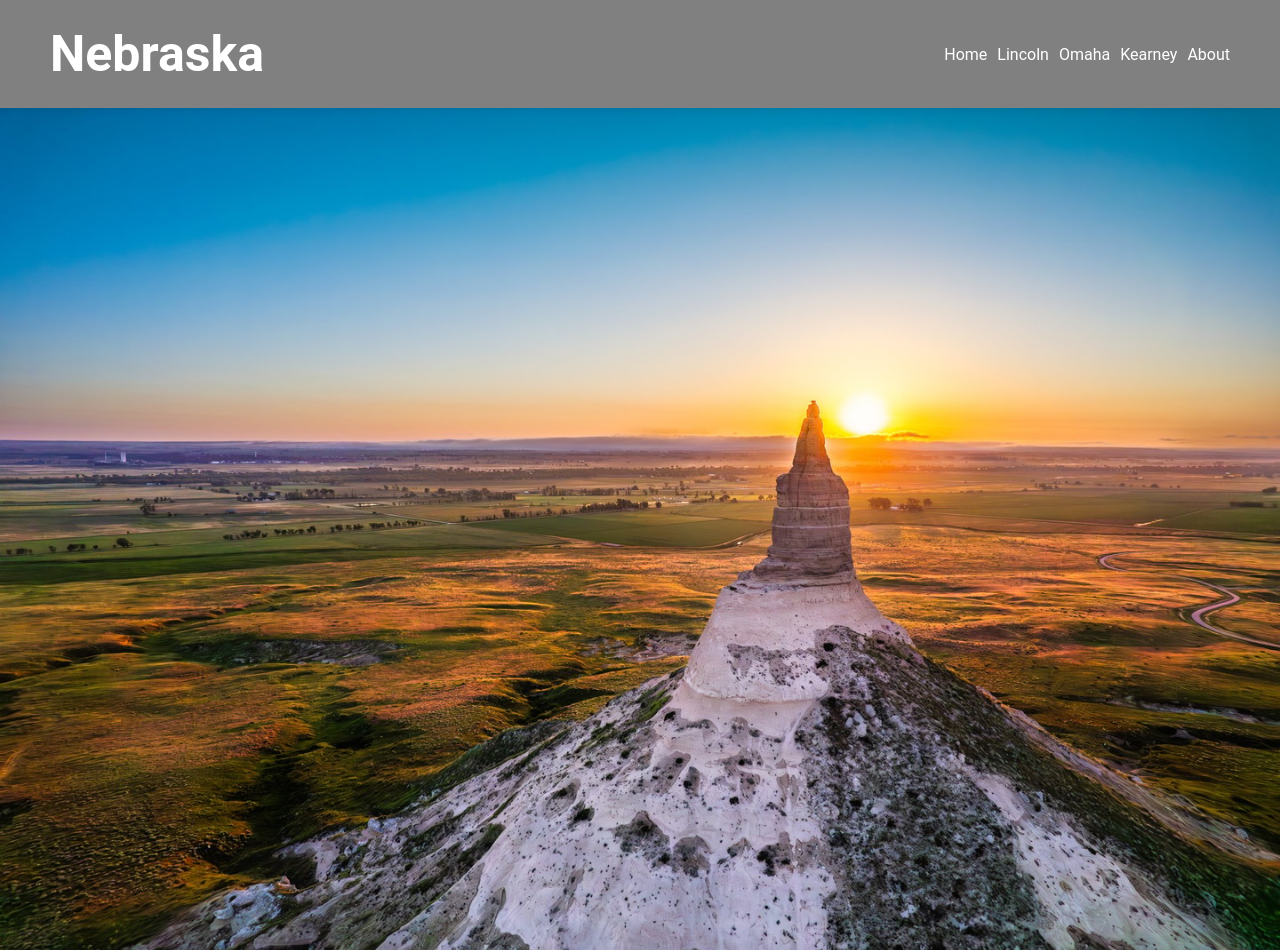
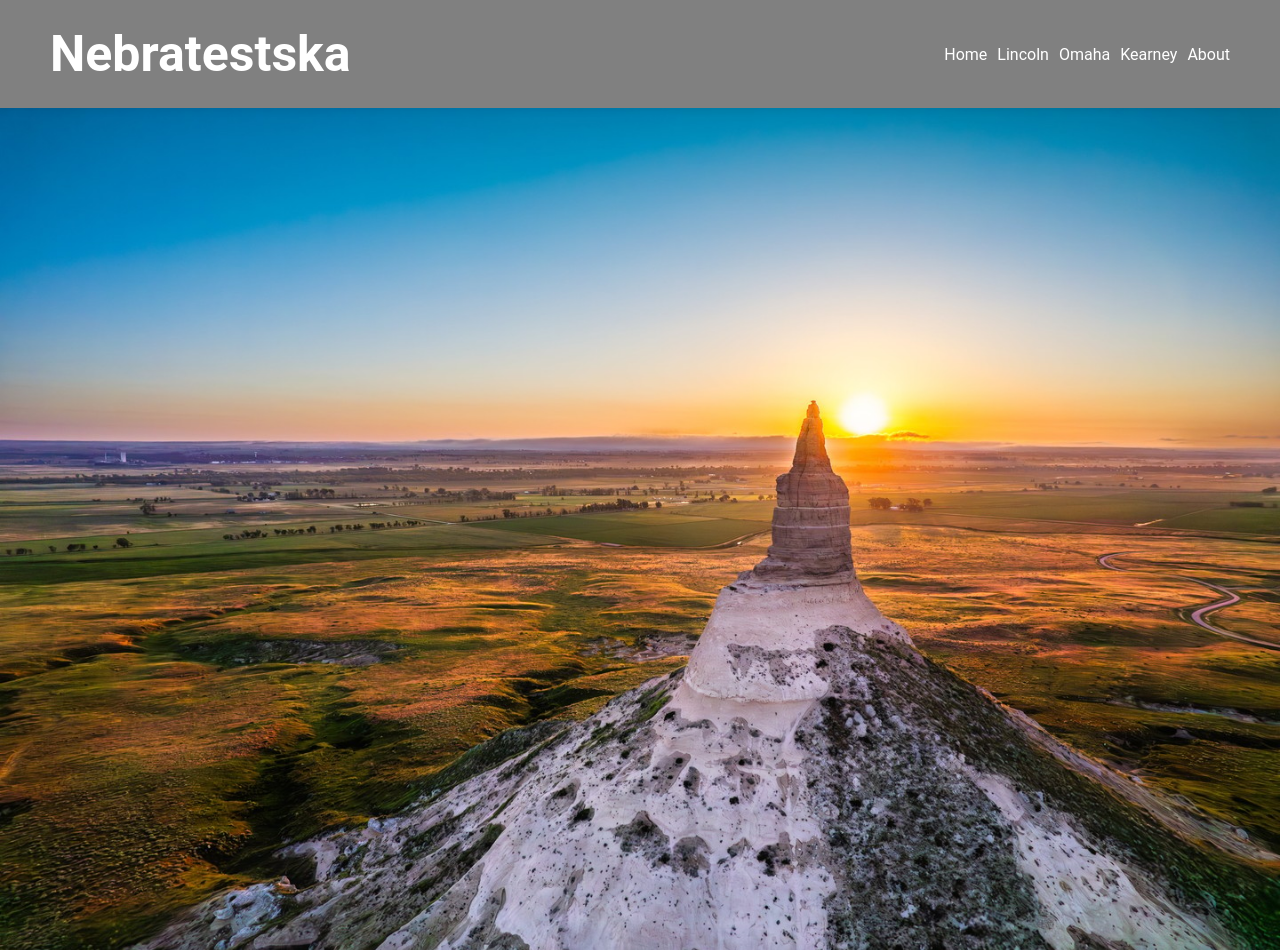
Before and after one commit to joewyrick5/Task2Assignment, a plain HTML site: page index.html in a window 1280 px wide. Shown: the top 950 px of the page. Drawn offline with Linux system fonts and the light colour scheme.

Commit message:
Update index.html
test

```diff
--- a/index.html
+++ b/index.html
@@ -8,7 +8,7 @@
     </head>
     <body>
         <header>
-            <h1 class="main-header">Nebraska</h1>
+            <h1 class="main-header">Nebratestska</h1>
             <nav class="navbar">
                 <ul>
                     <li><a href="index.html">Home</a></li>
```
